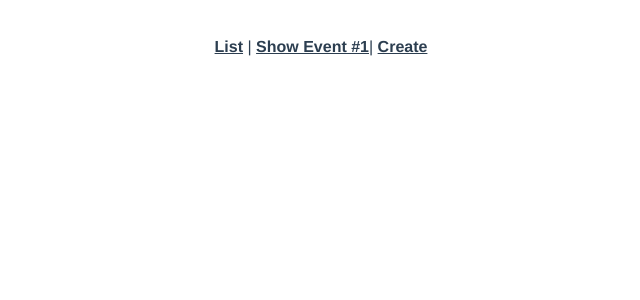
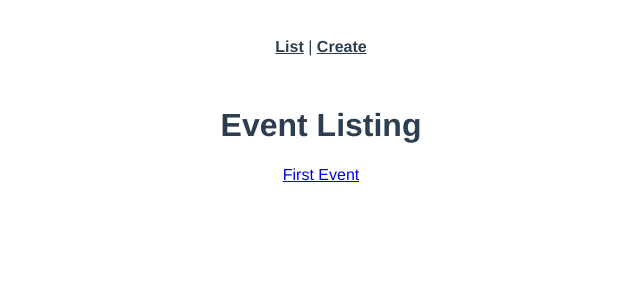
Before and after one commit to AlinaDev252/real-world-vue, a Vue app: page /#/event/1 in a window 1280 px wide. Shown: the top 300 px of the page, without its empty margins (319-959 px from the left). Built offline with nearby package versions, Linux system fonts and the light colour scheme.

Commit message:
Add dynamic routing and History mode

```diff
--- a/src/App.vue
+++ b/src/App.vue
@@ -2,7 +2,6 @@
   <div id="app">
     <div id="nav">
       <router-link :to="{ name: 'event-list ' }">List</router-link> |
-      <router-link :to="{ name: 'event-show' }">Show Event #1</router-link>|
       <router-link :to="{ name: 'event-create' }">Create </router-link>
     </div>
     <router-view />
--- a/src/router/index.js
+++ b/src/router/index.js
@@ -13,18 +13,21 @@
     component: EventList,
   },
   {
-    path: '/event',
-    name: 'event-show',
-    component: EventShow,
-  },
-  {
     path: '/event/create',
     name: 'event-create',
     component: EventCreate,
   },
+  {
+    // Add dynamic segment
+    path: '/event/:id',
+    name: 'event-show',
+    component: EventShow,
+    props: true,
+  },
 ]
 
 const router = new VueRouter({
+  mode: 'history',
   routes,
 })
 
--- a/src/views/EventList.vue
+++ b/src/views/EventList.vue
@@ -1,5 +1,12 @@
 <template>
-  <h1>Event Listing</h1>
+  <div>
+    <h1>Event Listing</h1>
+    <p>
+      <router-link :to="{ name: 'event-show', params: { id: '1' } }"
+        >First Event</router-link
+      >
+    </p>
+  </div>
 </template>
 
 <script>
--- a/src/views/EventShow.vue
+++ b/src/views/EventShow.vue
@@ -1,3 +1,9 @@
 <template>
-  <h1>Showing Event #1</h1>
+  <h1>Showing Event #{{ id }}</h1>
 </template>
+
+<script>
+export default {
+  props: ['id'],
+}
+</script>
```
